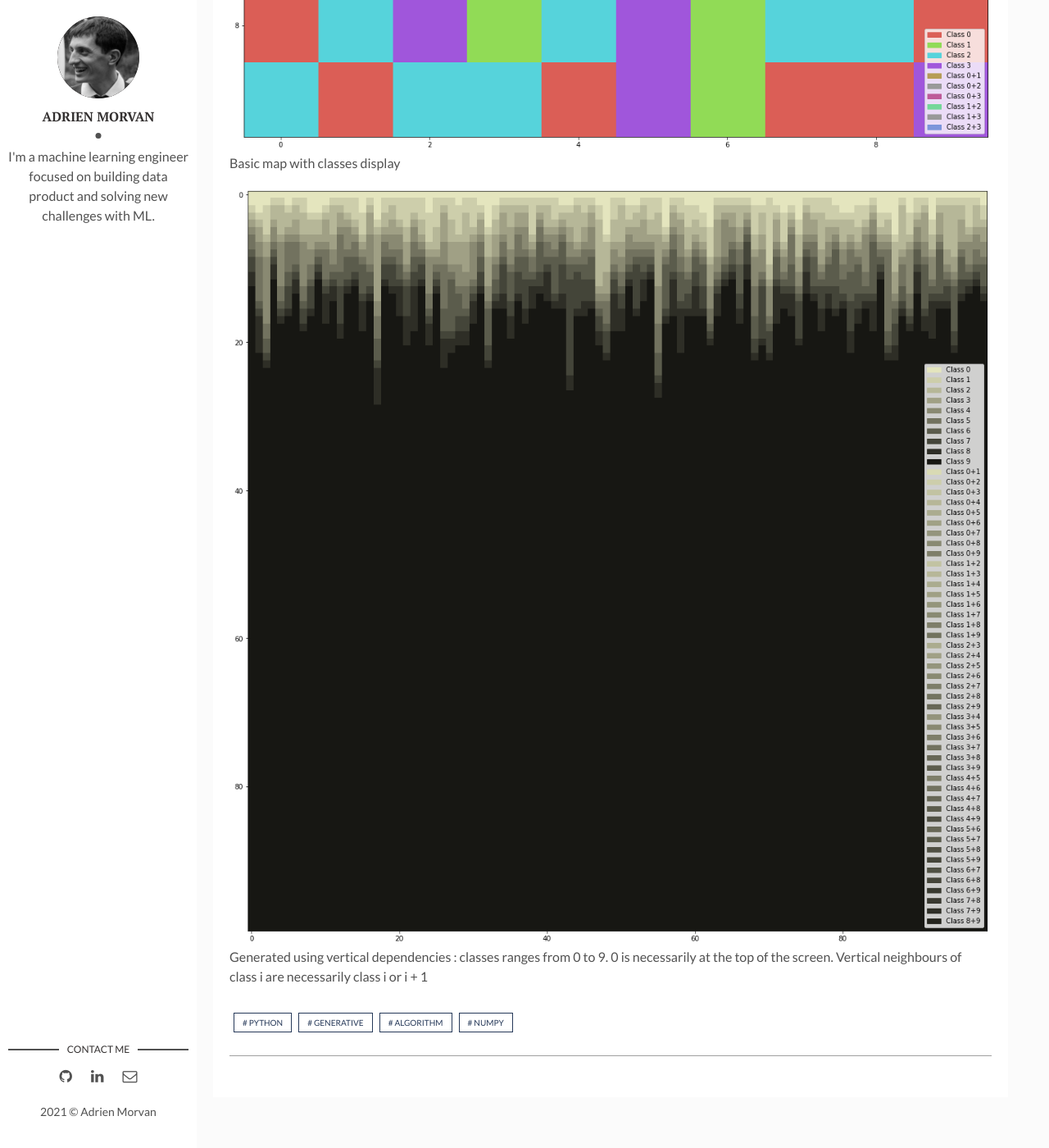
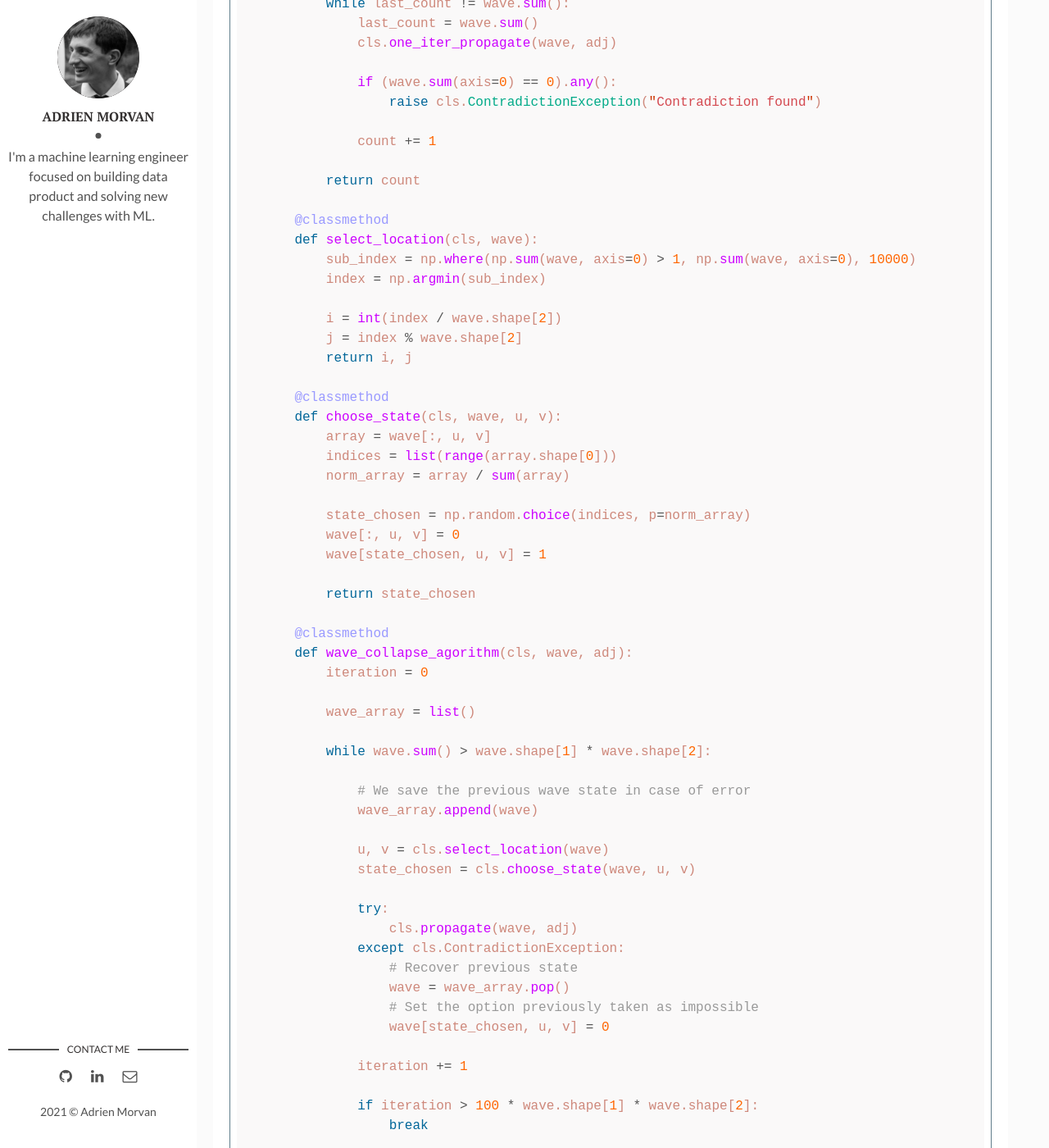
Before and after one commit to AdMoR/admor.github.io, a Jekyll site: the page built from _posts/2020-11-15-Wave function collapse part 1.markdown, in a window 1280 px wide and 1400 px high, scrolled down 4599 px. Shown: the whole window at 82% size. Built offline with Jekyll 4.4.1, drawn with Linux system fonts in a browser that asks for light colours; our own code applies the rules of GitHub Pages for plain Markdown files; comment, search, counter and statistics services are not loaded; some of the changed text lies outside the part shown.

Commit message:
Repair the honor of the WFC posts

````diff
--- a/_posts/2020-11-15-Wave function collapse part 1.markdown
+++ b/_posts/2020-11-15-Wave function collapse part 1.markdown
@@ -128,6 +128,109 @@ def one_iter_propagate(wave, adj):
 
 This code is the direct application of the vectorized formula presented a few line before.
 
+### All in one
+
+All the different parts of the algorithms are combined in this single class
+```python
+class WFC:
+
+    class ContradictionException(Exception):
+        pass
+
+    @classmethod
+    def one_iter_propagate(cls, wave, adj):
+        padded = np.pad(
+                        wave, ((0, 0), (1, 1), (1, 1)), mode="constant", constant_values=True
+                    )
+        update = dict()
+        for d in adj:
+            dx, dy = d
+            current = padded[
+                :, (dx + 1):(wave.shape[1] + dx + 1), (dy + 1):(wave.shape[2] + dy + 1)
+            ]
+
+            update[d] = (adj[d] @ current.reshape(current.shape[0], -1)).reshape(current.shape)
+
+        for d in adj:
+            wave *= update[d]
+
+        np.clip(wave, 0, 1, out=wave)
+
+    @classmethod
+    def propagate(cls, wave, adj):
+        count = 0
+        last_count = 0
+        while last_count != wave.sum():
+            last_count = wave.sum()
+            cls.one_iter_propagate(wave, adj)
+
+            if (wave.sum(axis=0) == 0).any():
+                raise cls.ContradictionException("Contradiction found")
+
+            count += 1
+
+        return count
+
+    @classmethod
+    def select_location(cls, wave):
+        sub_index = np.where(np.sum(wave, axis=0) > 1, np.sum(wave, axis=0), 10000)
+        index = np.argmin(sub_index)
+
+        i = int(index / wave.shape[2])
+        j = index % wave.shape[2]
+        return i, j
+
+    @classmethod
+    def choose_state(cls, wave, u, v):
+        array = wave[:, u, v]
+        indices = list(range(array.shape[0]))
+        norm_array = array / sum(array)
+
+        state_chosen = np.random.choice(indices, p=norm_array)
+        wave[:, u, v] = 0
+        wave[state_chosen, u, v] = 1
+
+        return state_chosen
+
+    @classmethod
+    def wave_collapse_agorithm(cls, wave, adj):
+        iteration = 0
+
+        wave_array = list()
+
+        while wave.sum() > wave.shape[1] * wave.shape[2]:
+
+            # We save the previous wave state in case of error
+            wave_array.append(wave)
+
+            u, v = cls.select_location(wave)
+            state_chosen = cls.choose_state(wave, u, v)
+
+            try:
+                cls.propagate(wave, adj)
+            except cls.ContradictionException:
+                # Recover previous state
+                wave = wave_array.pop()
+                # Set the option previously taken as impossible
+                wave[state_chosen, u, v] = 0
+
+            iteration += 1
+
+            if iteration > 100 * wave.shape[1] * wave.shape[2]:
+                break
+
+    @classmethod
+    def run_wave_collapse(cls, my_adj, h, w):
+        n_tiles = my_adj[(-1, 0)].shape[0]
+        wave = np.ones((n_tiles, h, w))
+
+        # Run the wave collapse alg
+        cls.wave_collapse_agorithm(wave, my_adj)
+
+        return wave
+
+```
+
 
 ### Some generations
 
````
Also changed, not shown: _posts/2020-12-13-Wave function collapse part 3.markdown (+24 -2 lines).
